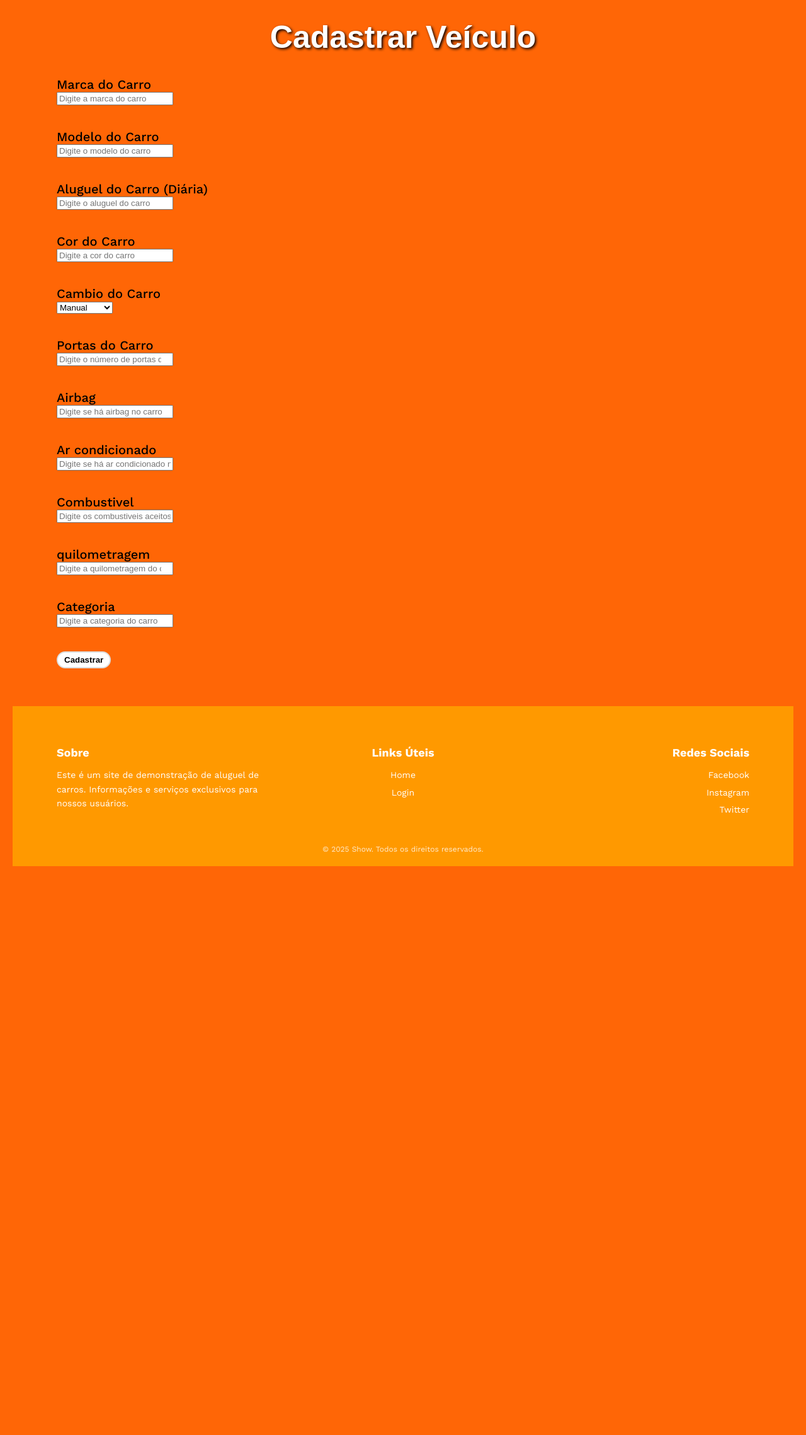
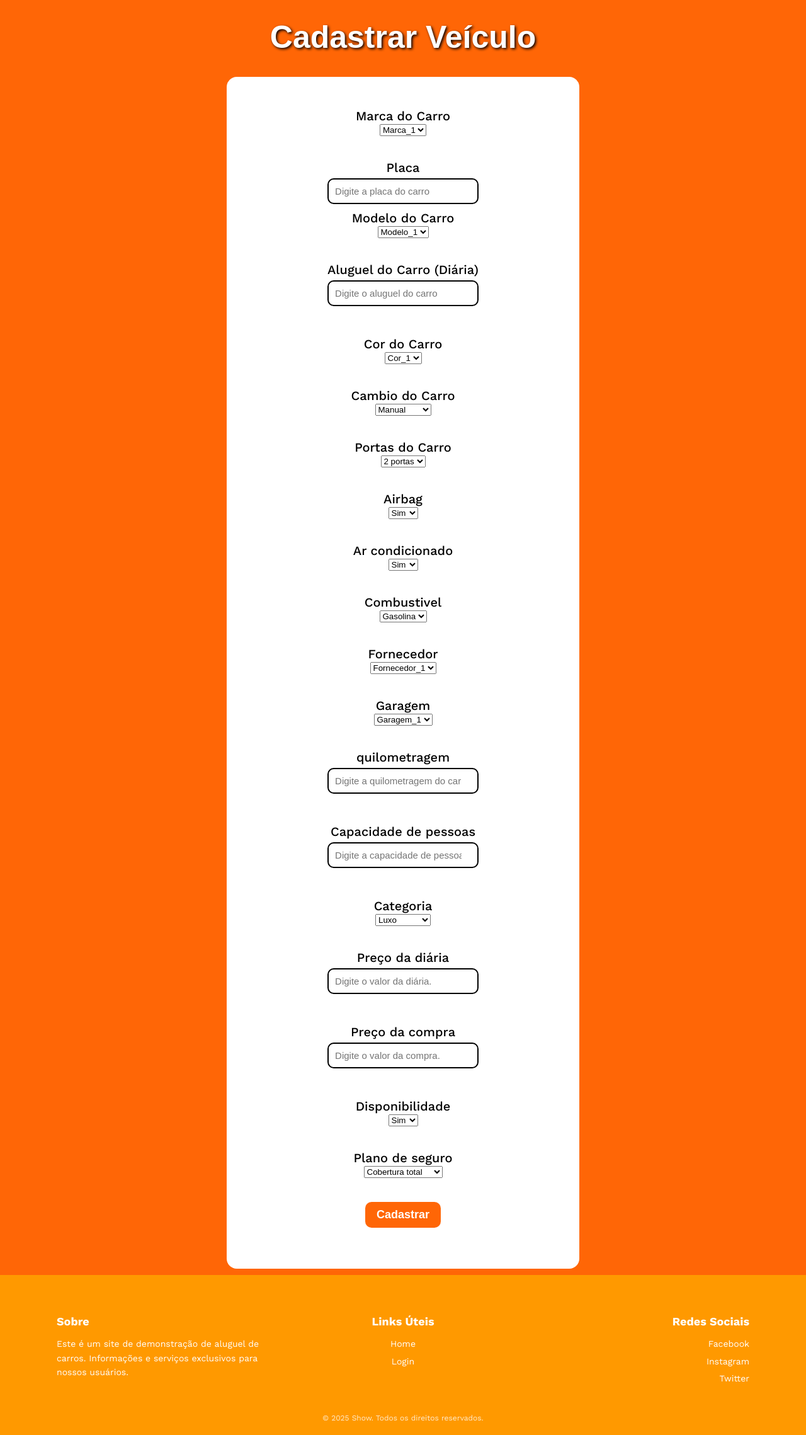
Before and after one commit to gabrielokimura/Projeto_Agostinho_2025, a Flask app: page /cadastro_carro in a window 1280 px wide. Shown: the part 121-2399 px from the top of the page at 63% size. Before the commit the page ends 1496 px from the top, so only its background shows below. Run offline with Flask 3, Linux system fonts and the light colour scheme; tables that the repository leaves empty hold one stand-in row (values such as "Sample post"); data that the repository does not hold is empty.

Commit message:
commit do Arthur

```diff
--- a/projeto_agostinhov1.1/static/estilo.css
+++ b/projeto_agostinhov1.1/static/estilo.css
@@ -229,6 +244,7 @@ footer {
   padding: 40px 20px 20px 20px;
   margin-top: 60px;
   font-family: "Work Sans", sans-serif;
+  margin: -20px;
 }
 
 .footer_container {
--- a/projeto_agostinhov1.1/templates/cadastro_carro.html
+++ b/projeto_agostinhov1.1/templates/cadastro_carro.html
@@ -6,19 +6,36 @@
 
     <h1>Cadastrar Veículo</h1>
 
-
-    <form id="formulario">
+<div class="form_container">
+    <form class="form_simples input">
         <div class="conteudo">
             <label for="marca">Marca do Carro</label>
-        <input type="text" id="marca" placeholder="Digite a marca do carro"
-        ><br>
+            <select type="text" id="marca">
+                <option value="Marca_1">Marca_1</option>
+                <option value="Marca_2">Marca_2</option>
+                <option value="Marca_3">Marca_3</option>
+                <option value="Marca_4">Marca_4</option>
+                <option value="Marca_5">Marca_5</option>
+            </select>
+            <br>
             <a>Mensagem de erro</a><br><br>
+        </div>
+
+        <div class="container">
+            <label for="placa">Placa</label>
+            <input type="text" name="placa" required placeholder="Digite a placa do carro">
         </div>
 
         <div class="conteudo">
             <label for="modelo">Modelo do Carro</label>
-        <input type="text" id="modelo" placeholder="Digite o modelo do carro"
-        ><br>
+            <select type="text" id="modelo" >
+                <option value="Modelo_1">Modelo_1</option>
+                <option value="Modelo_2">Modelo_2</option>
+                <option value="Modelo_3">Modelo_3</option>
+                <option value="Modelo_4">Modelo_4</option>
+                <option value="Modelo_5">Modelo_5</option>
+            </select>
+            <br>
             <a>Mensagem de erro</a><br><br>
         </div>
 
@@ -32,15 +49,21 @@
 
         <div class="conteudo">
             <label for="cor">Cor do Carro </label>
-        <input type="text" id="cor" placeholder="Digite a cor do carro"
-        ><br>
+            <select type="text" id="cor" >
+                <option value="Cor_1">Cor_1</option>
+                <option value="Cor_2">Cor_2</option>
+                <option value="Cor_3">Cor_3</option>
+                <option value="Cor_4">Cor_4</option>
+                <option value="Cor_5">Cor_5</option>
+            </select>
+            <br>
             <a>Mensagem de erro</a><br><br>
         </div>
 
 
         <div class="conteudo">
         <label for="cambio">Cambio do Carro </label>
-        <select type="text" id="cambio" placeholder="Digite o cambio do carro">
+        <select type="text" id="cambio">
             <option value="Manual">Manual</option>
             <option value="Automatico">Automático</option>
         </select>
@@ -50,51 +73,137 @@
 
 
         <div class="conteudo">
-        <label for="portas">Portas do Carro </label>
-        <input type="number" id="portas" placeholder="Digite o número de portas do carro"
-        ><br>
+            <label for="portas">Portas do Carro</label>
+            <select type="text" id="portas">
+                <option value="2_portas">2 portas</option>
+                <option value="4_portas">4 portas</option>
+            </select>
+            <br>
             <a>Mensagem de erro</a><br><br>
         </div>
 
         <div class="conteudo">
             <label for="airbag">Airbag</label>
-        <input type="text" id="airbag" placeholder="Digite se há airbag no carro"
-        ><br>
+            <select type="text" id="airbag">
+                <option value="sim_airbag">Sim</option>
+                <option value="nao_airbag">Não</option>
+            </select>
+            <br>
             <a>Mensagem de erro</a><br><br>
         </div>
 
         <div class="conteudo">
-        <label for="ar condicionado">Ar condicionado</label>
-        <input type="text" id="ar_condicionado" placeholder="Digite se há ar condicionado no carro"
-        ><br>
+            <label for="ar_condicionado">Ar condicionado</label>
+            <select type="text" id="ar_condicionado">
+                <option value="sim_ar_condicionado">Sim</option>
+                <option value="nao_ar_condicionado">Não</option>
+            </select>
+            <br>
             <a>Mensagem de erro</a><br><br>
         </div>
 
         <div class="conteudo">
             <label for="combustivel">Combustivel</label>
-        <input type="text" id="combustivel" placeholder="Digite os combustiveis aceitos no carro"
-        ><br>
+            <select type="text" id="combustivel" >
+                <option value="Gasolina">Gasolina</option>
+                <option value="Etanol">Etanol</option>
+                <option value="Diesel">Diesel</option>
+                <option value="GNV">GNV</option>
+            </select>
+            <br>
+            <a>Mensagem de erro</a><br><br>
+        </div>
+
+        <div class="conteudo">
+            <label for="fornecedor">Fornecedor</label>
+            <select type="text" id="fornecedor" >
+                <option value="Cor_1">Fornecedor_1</option>
+                <option value="Cor_2">Fornecedor_2</option>
+                <option value="Cor_3">Fornecedor_3</option>
+                <option value="Cor_4">Fornecedor_4</option>
+                <option value="Cor_5">Fornecedor_5</option>
+            </select>
+            <br>
+            <a>Mensagem de erro</a><br><br>
+        </div>
+
+        <div class="conteudo">
+            <label for="garagem">Garagem</label>
+            <select type="text" id="garagem" >
+                <option value="Garagem_1">Garagem_1</option>
+                <option value="Garagem_2">Garagem_2</option>
+                <option value="Garagem_3">Garagem_3</option>
+                <option value="Garagem_4">Garagem_4</option>
+                <option value="Garagem_5">Garagem_5</option>
+            </select>
+            <br>
             <a>Mensagem de erro</a><br><br>
         </div>
 
         <div class="conteudo">
             <label for="quilometragem">quilometragem</label>
-        <input type="number" id="quilometragem" placeholder="Digite a quilometragem do carro"
+            <input type="number" id="quilometragem" placeholder="Digite a quilometragem do carro">
+            <br>
+            <a>Mensagem de erro</a><br><br>
+        </div>
+
+        <div class="conteudo">
+            <label for="capacidade_pessoas">Capacidade de pessoas</label>
+            <input type="number" id="capacidade_pessoas" placeholder="Digite a capacidade de pessoas  "
             ><br>
             <a>Mensagem de erro</a><br><br>
         </div>
 
         <div class="conteudo">
             <label for="categoria">Categoria</label>
-        <input type="text" id="categoria" placeholder="Digite a categoria do carro"
-        ><br>
+                <select type="text" id="categoria">
+                <option value="Categoria_luxo">Luxo</option>
+                <option value="Categoria_Econômica">Econômica</option>
+                <option value="Categoria_esportiva">Esportiva</option>
+                </select>
+            <br>
+            <a>Mensagem de erro</a><br><br>
+        </div>
+
+        <div class="conteudo">
+            <label for="preco_diaria">Preço da diária</label>
+            <input type="number" id="preco_diaria" placeholder="Digite o valor da diária.">
+            <br>
+            <a>Mensagem de erro</a><br><br>
+        </div>
+
+        <div class="conteudo">
+            <label for="preco_compra">Preço da compra</label>
+            <input type="number" id="preco_compra" placeholder="Digite o valor da compra.">
+            <br>
+            <a>Mensagem de erro</a><br><br>
+        </div>
+
+        <div class="conteudo">
+            <label for="disponivel">Disponibilidade</label>
+            <select type="text" id="disponivel">
+                <option value="True">Sim</option>
+                <option value="False">Não</option>
+            </select>
+            <br>
+            <a>Mensagem de erro</a><br><br>
+        </div>
+
+        <div class="conteudo">
+            <label for="plano_seguro">Plano de seguro</label>
+            <select type="text" id="plano_seguro" >
+                <option value="Cobertura_total">Cobertura total</option>
+                <option value="Cobertura_parcial">Cobertura parcial</option>
+                <option value="Sem_cobertura">Sem cobertura</option>
+            </select>
+            <br>
             <a>Mensagem de erro</a><br><br>
         </div>
 
         <button type="submit">Cadastrar</button>
 
     </form>
-
+</div>
 
 
     <div id="carros_cadastrados"></div>
```
Also changed, not shown: other parts of projeto_agostinhov1.1/static/estilo.css (+20 -5 lines), projeto_concessionaria.db. Lines whose indentation alone changed are shown as unchanged.
